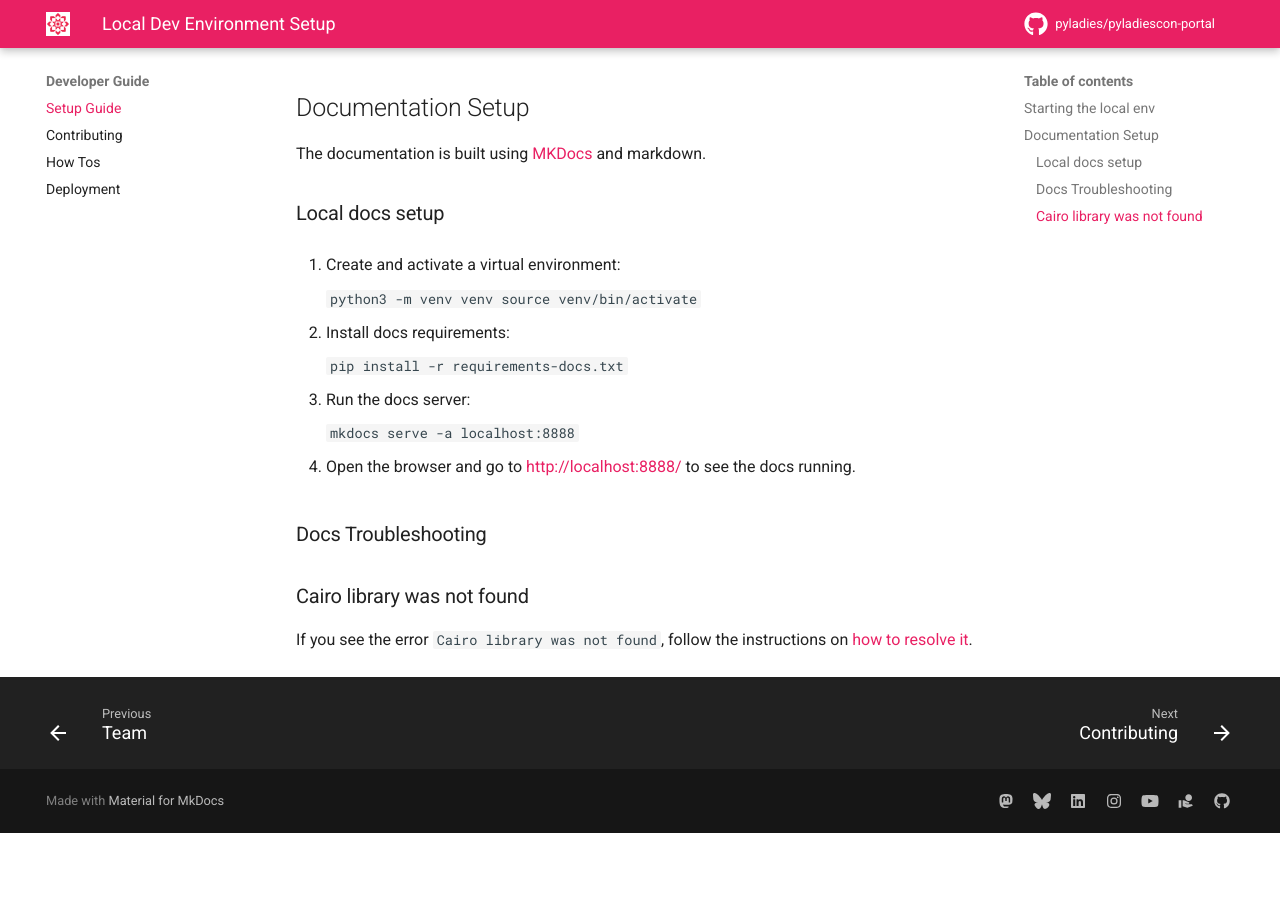
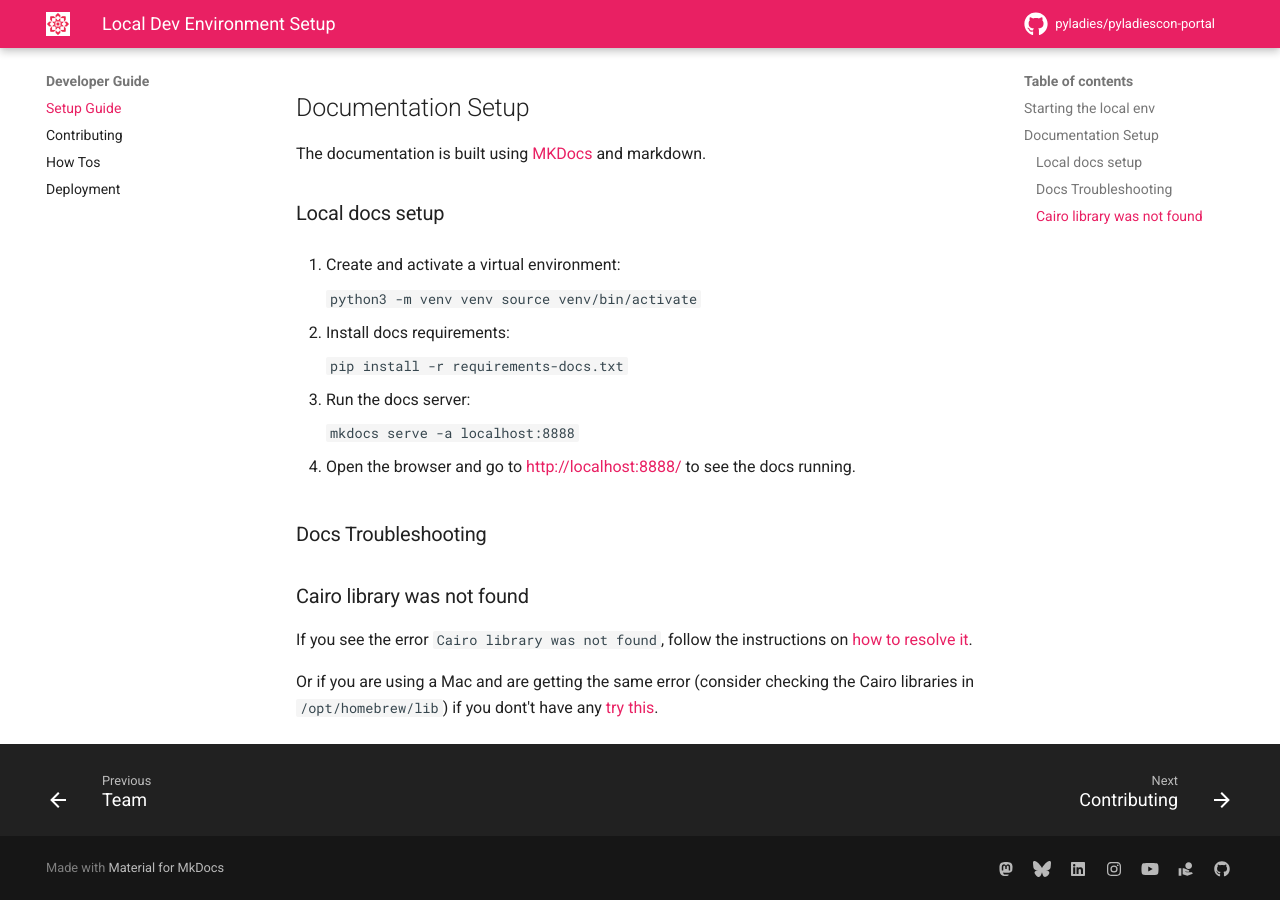
Before and after one commit to pyladies/pyladiescon-portal, an MkDocs documentation site: the page built from docs/developer/setup.md, in a window 1280 px wide and 900 px high, scrolled down 667 px. Built offline with MkDocs 1.6.1 and Material for MkDocs 9.7.7, drawn with Linux system fonts in a browser that asks for light colours; comment, search, counter and statistics services are not loaded; before the commit the page ends 1500 px from its top, so only the background shows below that.

Commit message:
updating the troubleshooting on how to solve cairo missing library on Mac

````diff
--- a/docs/developer/setup.md
+++ b/docs/developer/setup.md
@@ -67,3 +67,5 @@
 ### Cairo library was not found
 
 If you see the error `Cairo library was not found`, follow the instructions on [how to resolve it](https://squidfunk.github.io/mkdocs-material/plugins/requirements/image-processing/?h=cairo#troubleshooting).
+
+Or if you are using a Mac and are getting the same error (consider checking the Cairo libraries in ```/opt/homebrew/lib```) if you dont't have any [try this](https://github.com/squidfunk/mkdocs-material/issues/5121).
````
